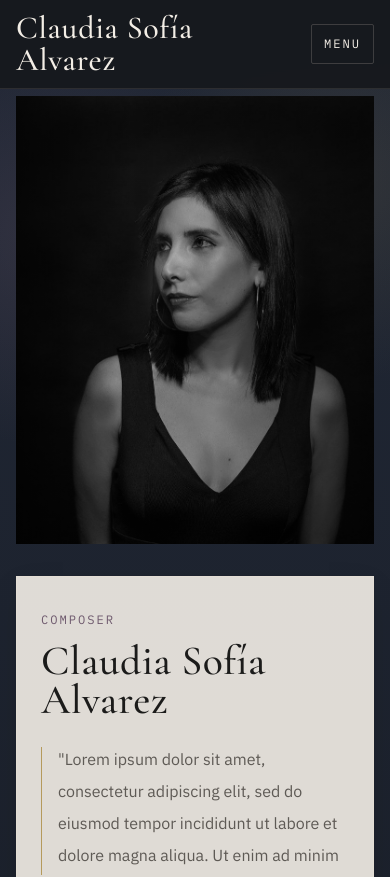
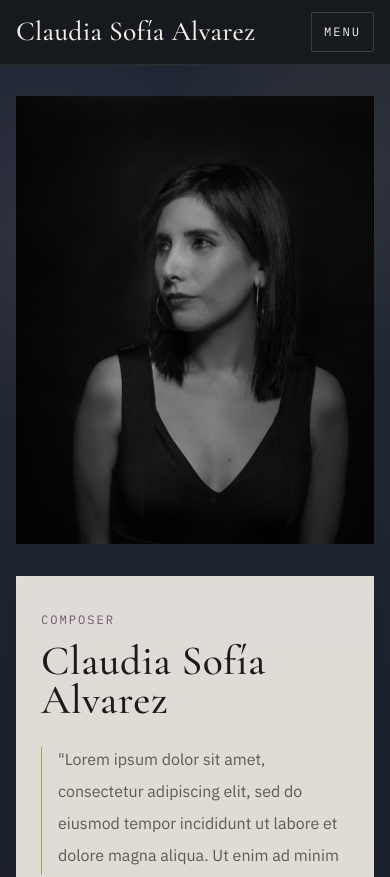
Before and after one commit to yepsan95/claudia-sofia-alvarez-portfolio, a Vue app: page / in a window 390 px wide. Shown: the top 877 px of the page. Built offline with nearby package versions, Linux system fonts and the light colour scheme.

Commit message:
fix: composer's name always spans one single line [48]

```diff
--- a/src/components/BaseNavBar.vue
+++ b/src/components/BaseNavBar.vue
@@ -5,10 +5,10 @@
     <div
       class="mx-auto flex min-h-16 w-full max-w-[90rem] items-center justify-between gap-4 px-4 py-3 md:min-h-[70px] md:px-6 xl:px-10"
     >
-      <div class="flex min-w-0 items-center">
+      <div class="flex min-w-0 flex-1 items-center">
         <router-link
           to="/"
-          class="font-display text-[2rem] leading-none tracking-[0.02em] text-[var(--text-primary-dark)] transition-colors duration-300 hover:text-[var(--color-gold)] md:text-[2.6rem]"
+          class="block max-w-full overflow-hidden text-ellipsis whitespace-nowrap font-display text-[1.72rem] leading-none tracking-[0.01em] text-[var(--text-primary-dark)] transition-colors duration-300 hover:text-[var(--color-gold)] max-[360px]:text-[1.48rem] md:text-[2.15rem] lg:text-[2rem] xl:text-[2.35rem] 2xl:text-[2.6rem]"
           @click="isMenuOpen = false"
         >
           {{ props.title }}
@@ -16,7 +16,7 @@
       </div>
       <button
         type="button"
-        class="section-label inline-flex items-center rounded-sm border border-[rgba(201,192,181,0.22)] px-3 py-2 text-[var(--text-primary-dark)] transition-colors duration-300 hover:border-[rgba(181,154,92,0.72)] hover:text-[var(--color-gold)] focus:outline-none focus:ring-2 focus:ring-[rgba(181,154,92,0.35)] lg:hidden"
+        class="section-label inline-flex shrink-0 items-center rounded-sm border border-[rgba(201,192,181,0.22)] px-3 py-2 text-[var(--text-primary-dark)] transition-colors duration-300 hover:border-[rgba(181,154,92,0.72)] hover:text-[var(--color-gold)] focus:outline-none focus:ring-2 focus:ring-[rgba(181,154,92,0.35)] lg:hidden"
         :aria-expanded="isMenuOpen"
         aria-controls="site-nav-links"
         @click="toggleMenu"
```
